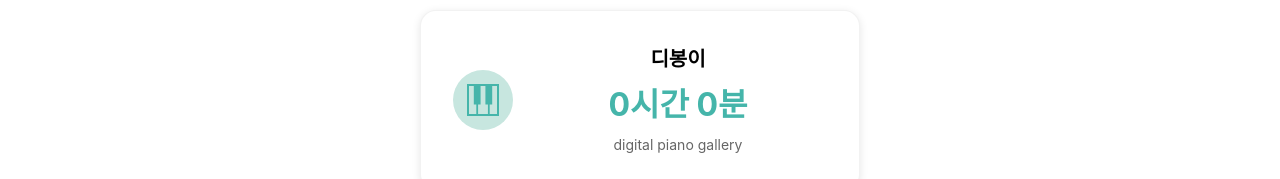
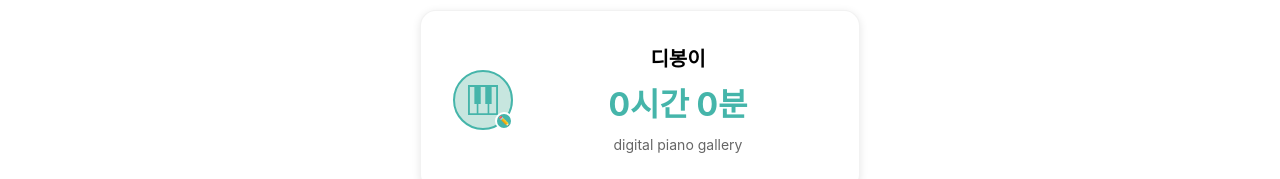
Before and after one commit to Mozartdc/pianolog_i, a React (Vite) app: page / in a window 1280 px wide. Shown: the part 190-369 px from the top of the page. Built offline with nearby package versions, Linux system fonts and the light colour scheme.

Commit message:
Update HomeScreen.tsx

```diff
--- a/src/screens/HomeScreen.tsx
+++ b/src/screens/HomeScreen.tsx
@@ -2,6 +2,7 @@ import React, { useState, useEffect, useRef } from "react";
 import dayjs from "dayjs";
 import { getTodayCheer } from "../utils/cheers";
 import Icon from "../components/Icon";
+import ProfileUploader from "../components/ProfileUploader";
 import "../colors.css";
 
 function getToday() {
@@ -87,6 +88,12 @@ function HomeScreen() {
     }, 1000);
   };
 
+  // 프로필 사진 변경 핸들러
+  const handleAvatarChange = (newAvatar: string) => {
+    setAvatar(newAvatar);
+    localStorage.setItem('avatar', newAvatar);
+  };
+
   return (
     <div className="app-container" style={{ padding: '20px' }}>
       {/* 상단 헤더 */}
@@ -122,22 +129,11 @@ function HomeScreen() {
         gap: '16px',
         marginBottom: '24px'
       }}>
-        <div style={{
-          width: '60px',
-          height: '60px',
-          borderRadius: '50%',
-          backgroundColor: 'var(--PASTEL_TURQUOISE)',
-          display: 'flex',
-          alignItems: 'center',
-          justifyContent: 'center',
-          fontSize: '24px'
-        }}>
-          {avatar ? (
-            <img src={avatar} alt="프로필" style={{ width: '100%', height: '100%', borderRadius: '50%' }} />
-          ) : (
-            <Icon name="keyboard" size={32} color="var(--TURQUOISE)" />
-          )}
-        </div>
+        <ProfileUploader
+          currentAvatar={avatar}
+          onAvatarChange={handleAvatarChange}
+          size={60}
+        />
         <div style={{ flex: 1 }}>
           <h2 style={{
             fontSize: '20px',
```
